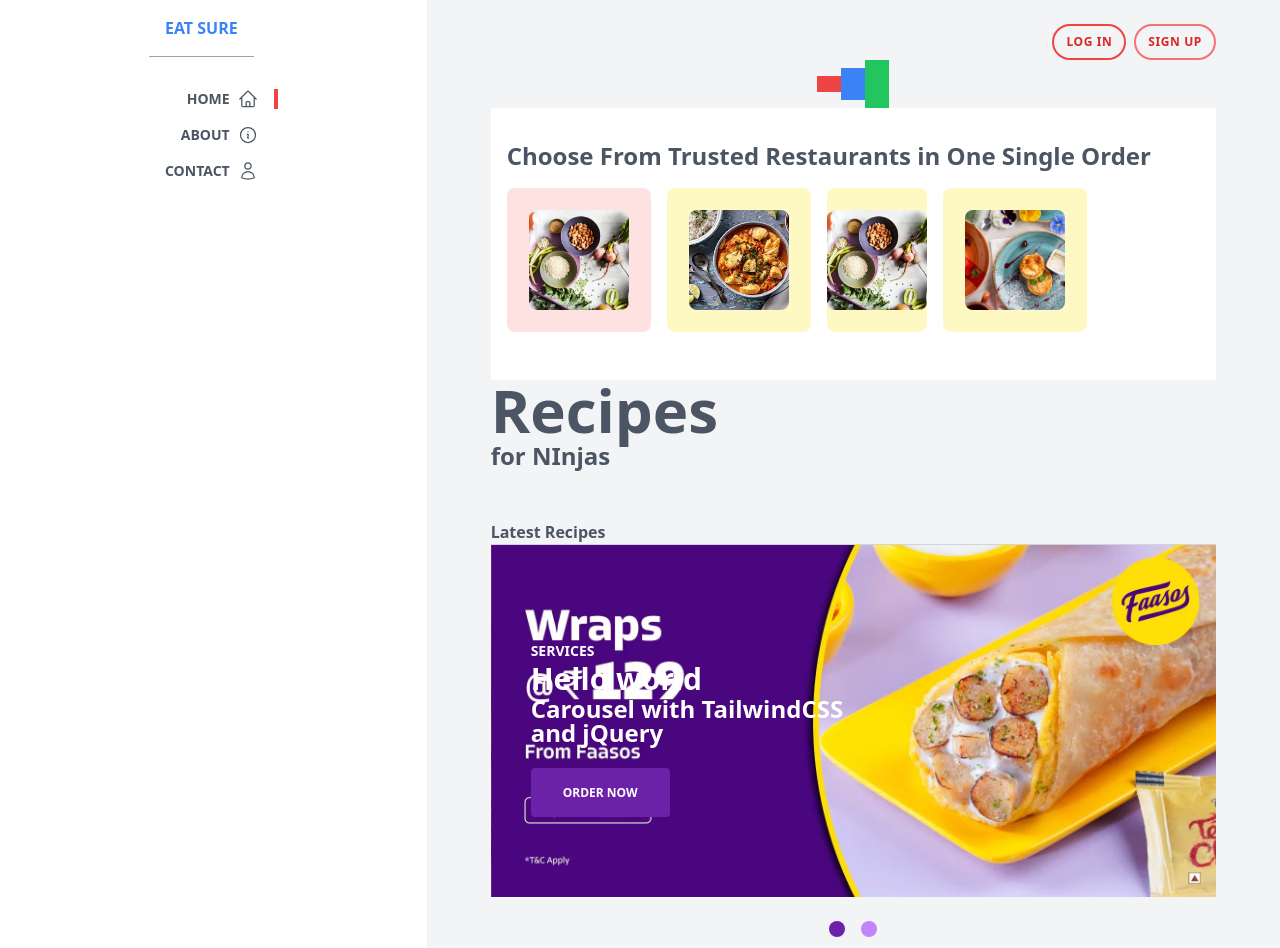
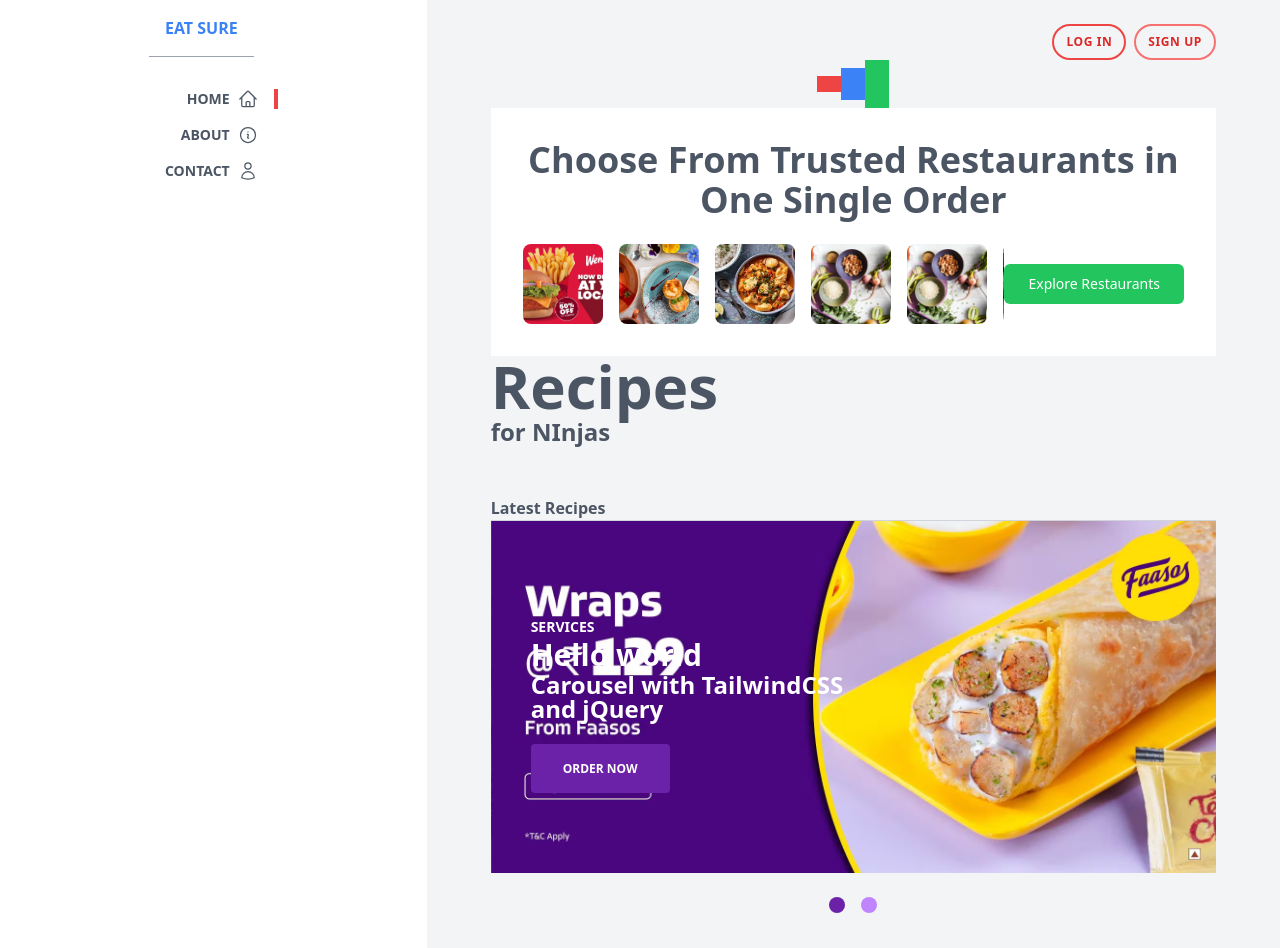
Before and after one commit to TAIHAN86/Tailwind-css, a website built with Vite: page index.html in a window 1280 px wide. Shown: the top 948 px of the page. Built offline with nearby package versions, Linux system fonts and the light colour scheme; files whose address does not match are found by name.

Commit message:
new slider added

```diff
--- a/index.html
+++ b/index.html
@@ -91,52 +91,128 @@
 
       <header>
 
-
-        <section class="py-8 bg-white">
-          <div class="max-w-7xl mx-auto px-4">
-            <h2 class="text-2xl font-bold mb-4">Choose From Trusted Restaurants in One Single Order</h2>
-            <div class="flex overflow-x-auto space-x-4 pb-4">
-              <div class="flex-none w-36 h-36 bg-red-100 rounded-lg flex items-center justify-center">
-                <img
-                  src="./healthy-eating-ingredients-1296x728-header.webp"
-                  alt="Pizzas"
-                  width="100"
-                  height="100"
-                  class="aspect-[1/1] rounded-lg object-cover"
-                />
-              </div>
-              <div class="flex-none w-36 h-36 bg-yellow-100 rounded-lg flex items-center justify-center">
-                <img
-                  src="./images.jpeg"
-                  alt="Hyderabadi Biryani"
-                  width="100"
-                  height="100"
-                  class="aspect-[1/1] rounded-lg object-cover"
-                />
-              </div>
-
-              <div class="flex-none w-26 h-26 bg-yellow-100 rounded-lg flex items-center justify-center">
-                <img
-                  src="./healthy-eating-ingredients-1296x728-header.webp"
-                  alt="Hyderabadi Biryani"
-                  width="100"
-                  height="100"
-                  class="aspect-[1/1] rounded-lg object-cover"
-                />
-              </div>
-
-              <div class="flex-none w-36 h-36 bg-yellow-100 rounded-lg flex items-center justify-center">
-                <img
-                  src="./breakfast-2151201_640.jpg"
-                  alt="Hyderabadi Biryani"
-                  width="100"
-                  height="100"
-                  class="aspect-[1/1] rounded-lg object-cover"
-                />
-              </div>
+        <div class="bg-white py-8">
+          <h2 class="text-4xl font-bold text-center mb-6">Choose From Trusted Restaurants in One Single Order</h2>
+          <div class="flex justify-between items-center px-8">
+            <div class="flex space-x-4 overflow-auto">
+              <img
+                src="./4fca0893-6905-4620-be9b-bdb34abb4f0a.avif"
+                alt="Pizzas"
+                class="rounded-lg"
+                width="80"
+                height="80"
+                style="aspect-ratio: 80 / 80; object-fit: cover;"
+              />
+              <img
+                src="./breakfast-2151201_640.jpg"
+                alt="North..."
+                class="rounded-lg"
+                width="80"
+                height="80"
+                style="aspect-ratio: 80 / 80; object-fit: cover;"
+              />
+              <img
+                src="./images.jpeg"
+                alt="Royal..."
+                class="rounded-lg"
+                width="80"
+                height="80"
+                style="aspect-ratio: 80 / 80; object-fit: cover;"
+              />
+              <img
+                src="./healthy-eating-ingredients-1296x728-header.webp"
+                alt="Wraps"
+                class="rounded-lg"
+                width="80"
+                height="80"
+                style="aspect-ratio: 80 / 80; object-fit: cover;"
+              />
+              <img
+                src="./healthy-eating-ingredients-1296x728-header.webp"
+                alt="Rice Bowl"
+                class="rounded-lg"
+                width="80"
+                height="80"
+                style="aspect-ratio: 80 / 80; object-fit: cover;"
+              />
+              <img
+                src="./breakfast-2151201_640.jpg"
+                alt="Homestyl..."
+                class="rounded-lg"
+                width="80"
+                height="80"
+                style="aspect-ratio: 80 / 80; object-fit: cover;"
+              />
+              <img
+                src="./b6a85a61-1c9f-4309-b592-09bf2cb600fa.avif"
+                alt="Desserts"
+                class="rounded-lg"
+                width="80"
+                height="80"
+                style="aspect-ratio: 80 / 80; object-fit: cover;"
+              />
+              <img
+                src="./b6a85a61-1c9f-4309-b592-09bf2cb600fa.avif"
+                alt="Hyderaba..."
+                class="rounded-lg"
+                width="80"
+                height="80"
+                style="aspect-ratio: 80 / 80; object-fit: cover;"
+              />
+              <img
+                src="./healthy-eating-ingredients-1296x728-header.webp"
+                alt="Pasta e..."
+                class="rounded-lg"
+                width="80"
+                height="80"
+                style="aspect-ratio: 80 / 80; object-fit: cover;"
+              />
+              <img
+                src="./healthy-eating-ingredients-1296x728-header.webp"
+                alt="Veg Meals"
+                class="rounded-lg"
+                width="80"
+                height="80"
+                style="aspect-ratio: 80 / 80; object-fit: cover;"
+              />
+              <img
+                src="/placeholder.svg"
+                alt="Loaded..."
+                class="rounded-lg"
+                width="80"
+                height="80"
+                style="aspect-ratio: 80 / 80; object-fit: cover;"
+              />
+              <img
+                src="/placeholder.svg"
+                alt="Royal..."
+                class="rounded-lg"
+                width="80"
+                height="80"
+                style="aspect-ratio: 80 / 80; object-fit: cover;"
+              />
+              <img
+                src="/placeholder.svg"
+                alt="Burger"
+                class="rounded-lg"
+                width="80"
+                height="80"
+                style="aspect-ratio: 80 / 80; object-fit: cover;"
+              />
+              <img
+                src="/placeholder.svg"
+                alt="Burgers"
+                class="rounded-lg"
+                width="80"
+                height="80"
+                style="aspect-ratio: 80 / 80; object-fit: cover;"
+              />
             </div>
+            <button class="inline-flex items-center justify-center whitespace-nowrap text-sm font-medium ring-offset-background transition-colors focus-visible:outline-none focus-visible:ring-2 focus-visible:ring-ring focus-visible:ring-offset-2 disabled:pointer-events-none disabled:opacity-50 h-10 bg-green-500 hover:bg-green-600 text-white px-6 py-3 rounded-md">
+              Explore Restaurants
+            </button>
           </div>
-        </section>
+        </div>
 
 
 
```
